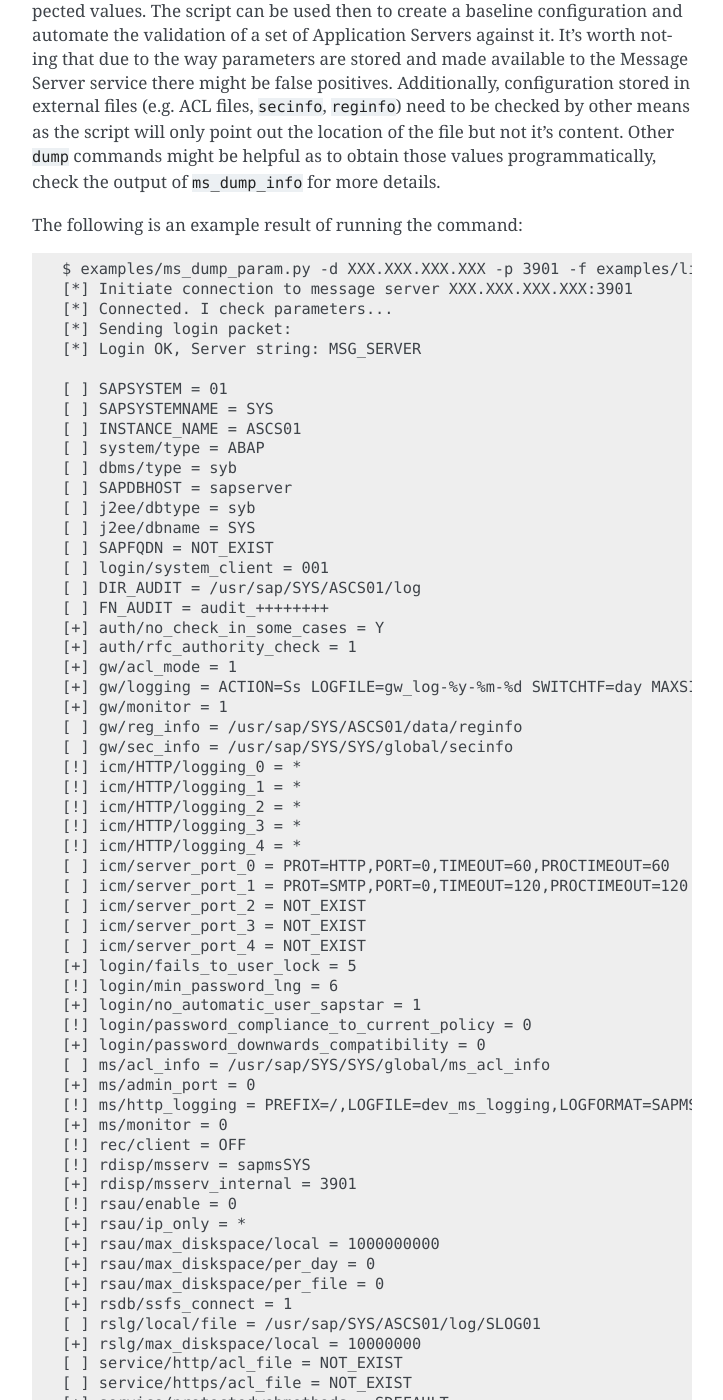
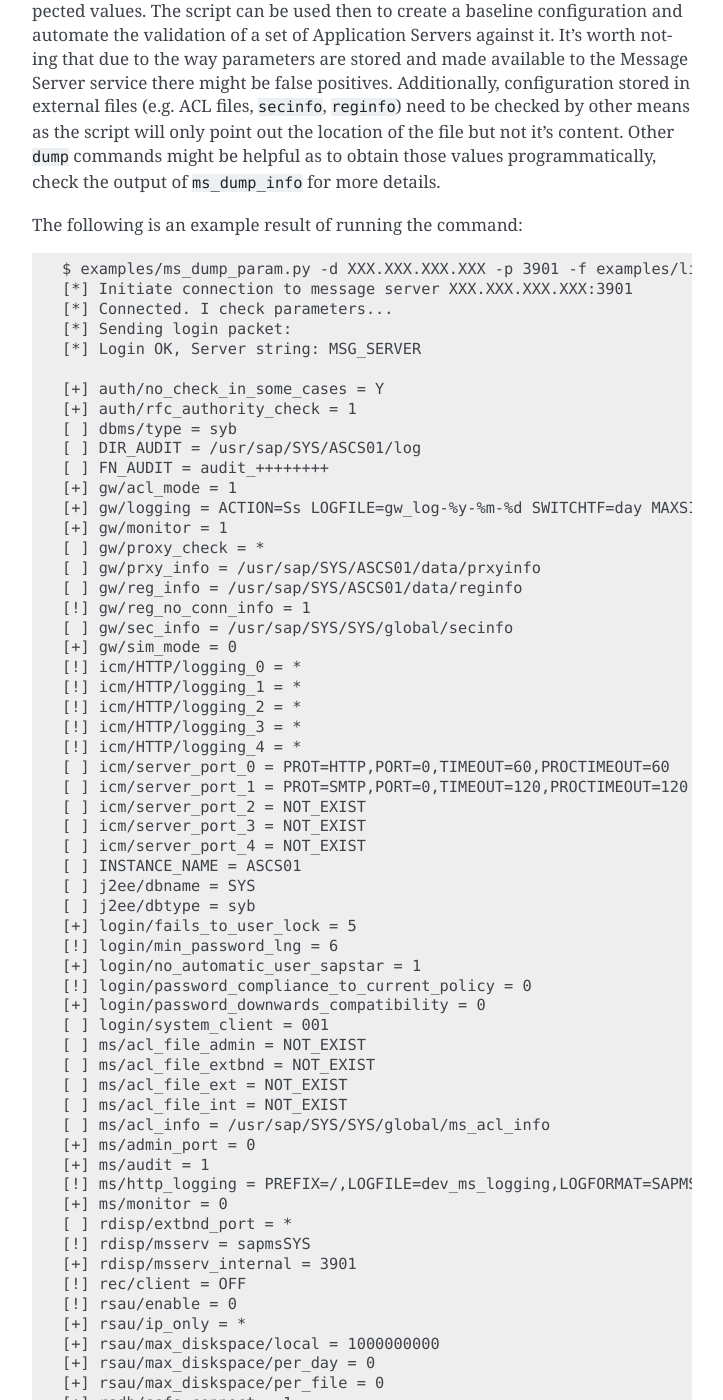
Before and after one commit to OWASP/pysap, a Sphinx documentation site: the page built from docs/examples/message_server.rst, in a window 1280 px wide and 1400 px high, scrolled down 2760 px. Shown: the whole window, without its empty margins (388-1111 px from the left). Built offline with Sphinx 7.4.7, drawn with Linux system fonts in a browser that asks for light colours; pages that are not in the unit, such as notebooks, are missing from menus; some of the changed text lies outside the part shown.

```diff
--- a/docs/examples/message_server.rst
+++ b/docs/examples/message_server.rst
@@ -145,25 +145,20 @@ The following is an example result of running the command:
     [*] Sending login packet:
     [*] Login OK, Server string: MSG_SERVER
 
-    [ ] SAPSYSTEM = 01
-    [ ] SAPSYSTEMNAME = SYS
-    [ ] INSTANCE_NAME = ASCS01
-    [ ] system/type = ABAP
+    [+] auth/no_check_in_some_cases = Y
+    [+] auth/rfc_authority_check = 1
     [ ] dbms/type = syb
-    [ ] SAPDBHOST = sapserver
-    [ ] j2ee/dbtype = syb
-    [ ] j2ee/dbname = SYS
-    [ ] SAPFQDN = NOT_EXIST
-    [ ] login/system_client = 001
     [ ] DIR_AUDIT = /usr/sap/SYS/ASCS01/log
     [ ] FN_AUDIT = audit_++++++++
-    [+] auth/no_check_in_some_cases = Y
-    [+] auth/rfc_authority_check = 1
     [+] gw/acl_mode = 1
     [+] gw/logging = ACTION=Ss LOGFILE=gw_log-%y-%m-%d SWITCHTF=day MAXSIZEKB=100
     [+] gw/monitor = 1
+    [ ] gw/proxy_check = *
+    [ ] gw/prxy_info = /usr/sap/SYS/ASCS01/data/prxyinfo
     [ ] gw/reg_info = /usr/sap/SYS/ASCS01/data/reginfo
+    [!] gw/reg_no_conn_info = 1
     [ ] gw/sec_info = /usr/sap/SYS/SYS/global/secinfo
+    [+] gw/sim_mode = 0
     [!] icm/HTTP/logging_0 = *
     [!] icm/HTTP/logging_1 = *
     [!] icm/HTTP/logging_2 = *
@@ -174,18 +169,28 @@ The following is an example result of running the command:
     [ ] icm/server_port_2 = NOT_EXIST
     [ ] icm/server_port_3 = NOT_EXIST
     [ ] icm/server_port_4 = NOT_EXIST
+    [ ] INSTANCE_NAME = ASCS01
+    [ ] j2ee/dbname = SYS
+    [ ] j2ee/dbtype = syb
     [+] login/fails_to_user_lock = 5
     [!] login/min_password_lng = 6
     [+] login/no_automatic_user_sapstar = 1
     [!] login/password_compliance_to_current_policy = 0
     [+] login/password_downwards_compatibility = 0
+    [ ] login/system_client = 001
+    [ ] ms/acl_file_admin = NOT_EXIST
+    [ ] ms/acl_file_extbnd = NOT_EXIST
+    [ ] ms/acl_file_ext = NOT_EXIST
+    [ ] ms/acl_file_int = NOT_EXIST
     [ ] ms/acl_info = /usr/sap/SYS/SYS/global/ms_acl_info
     [+] ms/admin_port = 0
+    [+] ms/audit = 1
     [!] ms/http_logging = PREFIX=/,LOGFILE=dev_ms_logging,LOGFORMAT=SAPMSG
     [+] ms/monitor = 0
-    [!] rec/client = OFF
+    [ ] rdisp/extbnd_port = *
     [!] rdisp/msserv = sapmsSYS
     [+] rdisp/msserv_internal = 3901
+    [!] rec/client = OFF
     [!] rsau/enable = 0
     [+] rsau/ip_only = *
     [+] rsau/max_diskspace/local = 1000000000
@@ -194,14 +199,23 @@ The following is an example result of running the command:
     [+] rsdb/ssfs_connect = 1
     [ ] rslg/local/file = /usr/sap/SYS/ASCS01/log/SLOG01
     [+] rslg/max_diskspace/local = 10000000
+    [ ] SAPDBHOST = sapserver
+    [ ] SAPFQDN = NOT_EXIST
+    [ ] SAPSYSTEM = 01
+    [ ] SAPSYSTEMNAME = SYS
     [ ] service/http/acl_file = NOT_EXIST
     [ ] service/https/acl_file = NOT_EXIST
     [+] service/protectedwebmethods = SDEFAULT
     [!] snc/enable = 0
+    [!] system/secure_communication = OFF
+    [ ] system/type = ABAP
 
 
 The script's output will contain a ``[+]`` mark if the value obtained from the Message Server matched the expected one
 in the provided file or a ``[!]`` mark if that's not the case. Other parameters not checked will have an empty mark
 ``[ ]``.
 
-This example script was contributed by `Ivan Genuer <https://twitter.com/_1ggy>`_.
+This example script was contributed by `Ivan Genuer <https://twitter.com/_1ggy>`_. The recommended values and
+parameters related to the Gateway and Message Server services were obtained from the
+`May 2019 Security Notes Webinar <https://support.sap.com/content/dam/support/en_us/library/ssp/offerings-and-programs/support-services/sap-security-optimization-services-portfolio/SAP_Security_Notes_Webinar.pdf>`_
+by Frank Buchholz.
```
